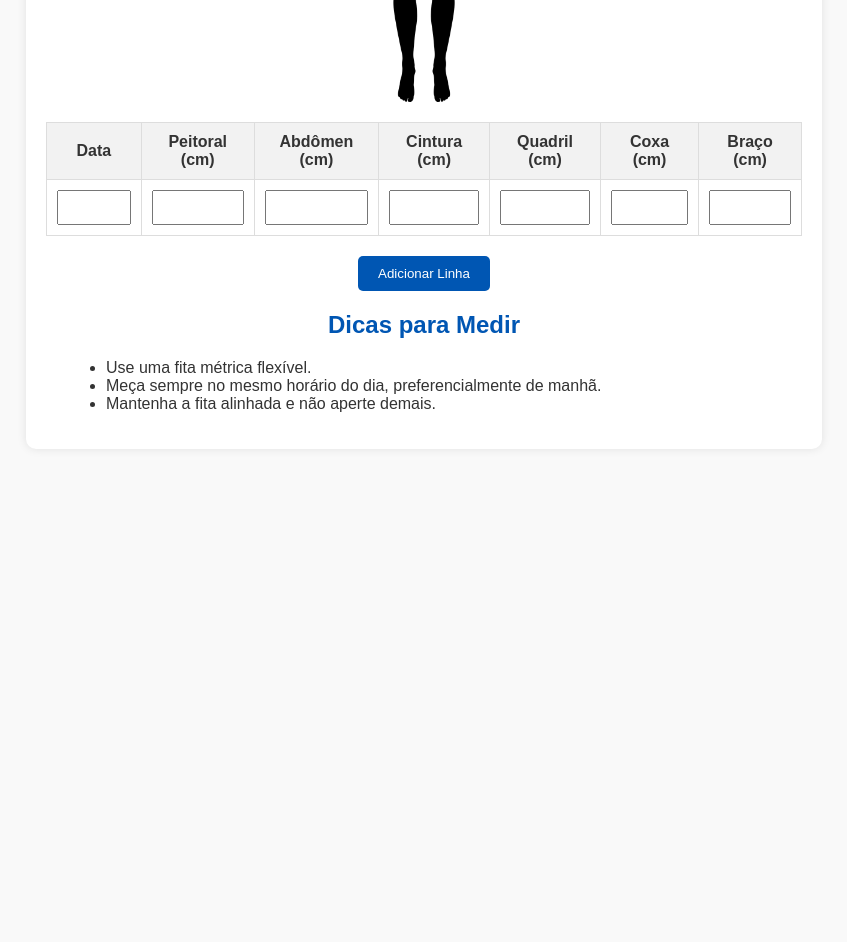
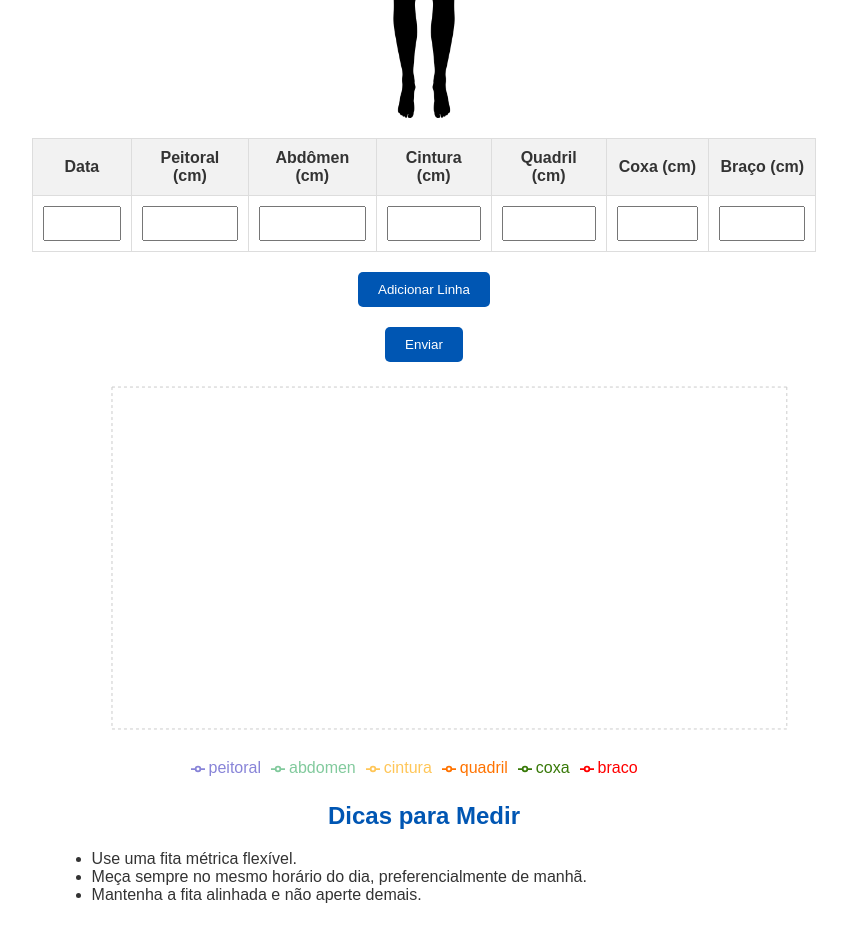
Before and after one commit to mjpfelicia/Monitoramento-de-Medidas-Corporais, a React (Create React App) app: page / in a window 1280 px wide. Shown: the part 440-1382 px from the top of the page, without its empty margins (216-1063 px from the left). Before the commit the page ends 909 px from the top, so only its background shows below. Built offline with nearby package versions, Linux system fonts and the light colour scheme.

Commit message:
criando componente de grafico

```diff
--- a/src/App.css
+++ b/src/App.css
@@ -29,7 +29,7 @@ body {
   width: var(--container-width);
   max-width: var(--max-width);
   margin: 0 auto;
-  padding: 1.25rem;
+  padding: 2.25rem;
   background-color: #fff;
   box-shadow: 0 0 0.625rem rgba(0, 0, 0, 0.1);
   border-radius: 0.625rem;
--- a/src/components/FormularioMedidas/FormularioMedidas.js
+++ b/src/components/FormularioMedidas/FormularioMedidas.js
@@ -1,15 +1,33 @@
 import React, { useState } from 'react';
-import Tabela from '../Tabela/Tabela';
+import { useForm, Controller, useFieldArray } from 'react-hook-form';
+import Grafico from '../Grafico/Grafico';
 import './FormularioMedidas.css';
 
 const FormularioMedidas = () => {
-  const [linhas, setLinhas] = useState([1]);
+  const { control, handleSubmit, formState: { errors } } = useForm({
+    defaultValues: {
+      medidas: [{ data: '', peitoral: '', abdomen: '', cintura: '', quadril: '', coxa: '', braco: '' }]
+    }
+  });
+  const { fields, append } = useFieldArray({
+    control,
+    name: 'medidas'
+  });
+
+  const [dados, setDados] = useState([]);
 
   const adicionarLinha = () => {
-    setLinhas([...linhas, linhas.length + 1]);
+    append({ data: '', peitoral: '', abdomen: '', cintura: '', quadril: '', coxa: '', braco: '' });
   };
+
+  const onSubmit = (data) => {
+    setDados(data.medidas);
+    console.log(data);
+  };
+
   return (
-    <form id="formulario-medidas">
+    <div>
+      <form id="formulario-medidas" onSubmit={handleSubmit(onSubmit)}>
         <div className="tabela-container">
           <table id="tabela-medidas">
             <thead>
@@ -24,14 +42,34 @@ const FormularioMedidas = () => {
               </tr>
             </thead>
             <tbody>
-            {linhas.map((linha, index) => (
-              <Tabela key={index} index={index + 1} />
+              {fields.map((item, index) => (
+                <tr key={item.id}>
+                  {['data', 'peitoral', 'abdomen', 'cintura', 'quadril', 'coxa', 'braco'].map((field) => (
+                    <td key={field}>
+                      <Controller
+                        name={`medidas[${index}].${field}`}
+                        control={control}
+                        rules={{ required: `${field.charAt(0).toUpperCase() + field.slice(1)} é obrigatório` }}
+                        render={({ field }) => (
+                          <input
+                            type={field === 'data' ? 'date' : 'number'}
+                            {...field}
+                          />
+                        )}
+                      />
+                      {errors.medidas?.[index]?.[field] && <p>{errors.medidas[index][field].message}</p>}
+                    </td>
+                  ))}
+                </tr>
               ))}
             </tbody>
           </table>
         </div>
         <button type="button" onClick={adicionarLinha}>Adicionar Linha</button>
+        <button type="submit">Enviar</button>
       </form>
+      <Grafico dados={dados} />
+    </div>
   );
 };
 
--- /dev/null
+++ b/src/components/Grafico/Grafico.js
@@ -0,0 +1,23 @@
+import React from 'react';
+import { LineChart, Line, XAxis, YAxis, CartesianGrid, Tooltip, Legend, ResponsiveContainer } from 'recharts';
+
+const Grafico = ({ dados }) => (
+  <ResponsiveContainer width="100%" height={400}>
+    <LineChart data={dados}
+      margin={{ top: 5, right: 30, left: 20, bottom: 5 }}>
+      <CartesianGrid strokeDasharray="3 3" />
+      <XAxis dataKey="data" />
+      <YAxis />
+      <Tooltip />
+      <Legend />
+      <Line type="monotone" dataKey="peitoral" stroke="#8884d8" />
+      <Line type="monotone" dataKey="abdomen" stroke="#82ca9d" />
+      <Line type="monotone" dataKey="cintura" stroke="#ffc658" />
+      <Line type="monotone" dataKey="quadril" stroke="#ff7300" />
+      <Line type="monotone" dataKey="coxa" stroke="#387908" />
+      <Line type="monotone" dataKey="braco" stroke="#ff0000" />
+    </LineChart>
+  </ResponsiveContainer>
+);
+
+export default Grafico;
--- a/src/index.js
+++ b/src/index.js
@@ -3,11 +3,12 @@ import ReactDOM from 'react-dom/client';
 import './index.css';
 import App from './App';
 import reportWebVitals from './reportWebVitals';
+import AppWrapper from './App';
 
 const root = ReactDOM.createRoot(document.getElementById('root'));
 root.render(
   <React.StrictMode>
-    <App />
+    <AppWrapper />
   </React.StrictMode>
 );
 
--- /dev/null
+++ b/src/react-app-env.d.ts
@@ -0,0 +1 @@
+declare module 'react';
```
Also changed, not shown: package.json (+12 -0 lines), src/components/Menu/Menu.css (added, +28 -0 lines), src/components/Menu/Menu.js (added, +42 -0 lines), src/components/header/header.css (+4 -5 lines), 1 other file (tests, documents, lock files or other folders). Lines whose indentation alone changed are shown as unchanged.
